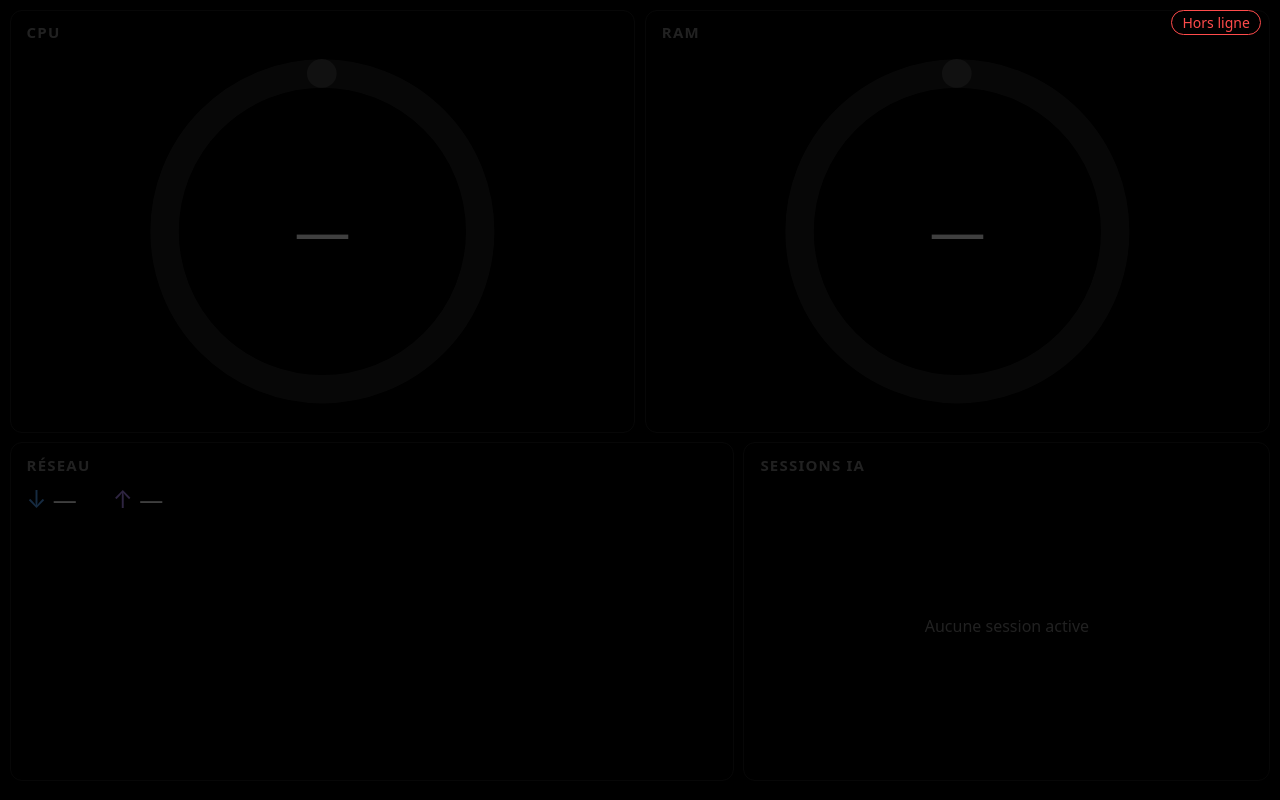
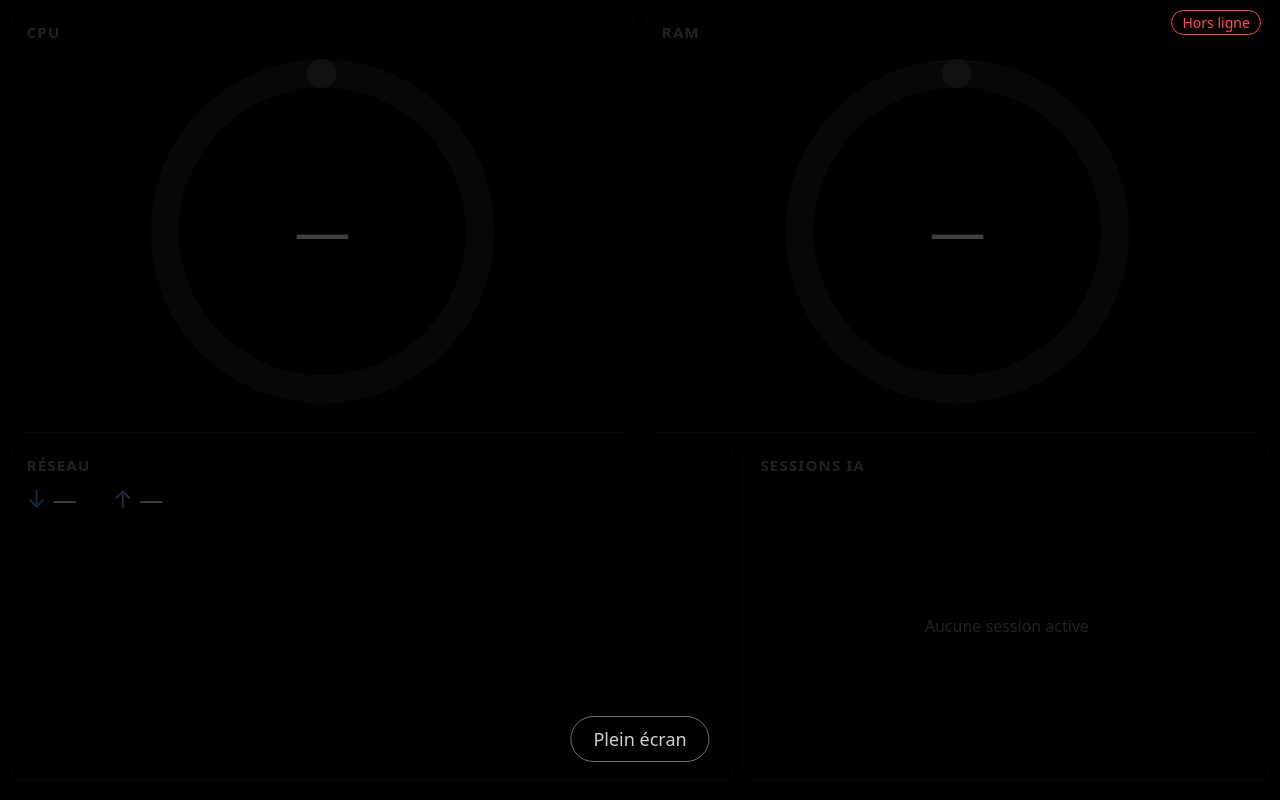
Before and after one commit to IvanK420/phoneMonitor, a website with bundled scripts: page panel/index.html in a window 1280 px wide. Built offline with nearby package versions, Linux system fonts and the light colour scheme; no server answers.

Commit message:
feat(panel): jeton, OLED, plein écran, Wake Lock et manifest PWA (M4)
- jeton : lu dans ?token=, mémorisé, retiré de l'adresse ; envoyé en X-Token ; pastille « Jeton invalide » sur 401
- réglages oled lus sur /api/config et fusionnés avec les défauts
- screen.js : pixel shift (--dx/--dy, transition 2 s), nuit -> atténué, agent injoignable > 5 min -> écran noir avec message décalé, permutation FLIP des jauges (si swap_minutes > 0)
- plein écran au premier toucher (+ verrouillage paysage), encart masqué ensuite (rien de fixe à l'écran)
- Wake Lock réacquis à chaque retour au premier plan ; avis si l'API est absente (http sur le LAN)
- manifest.webmanifest (fullscreen, paysage) et icônes 192/512

```diff
--- a/panel/app.js
+++ b/panel/app.js
@@ -2,8 +2,11 @@
 import { viewModel } from './lib/app-model.js';
 import { Poller } from './lib/poller.js';
 import { Ring } from './lib/ring.js';
+import { mergeOledConfig } from './lib/oled.js';
 import { sessionsModel } from './lib/sessions.js';
+import { resolveToken } from './lib/token.js';
 import { VERSION } from './lib/version.js';
+import { Screen } from './screen.js';
 
 const SPARK_W = 300;
 const SPARK_H = 100;
@@ -105,14 +108,62 @@ function render(stats) {
   renderDisks(vm.disks);
 }
 
-function setOffline(offline) {
-  document.body.classList.toggle('offline', offline);
-  document.getElementById('status').hidden = !offline;
+// Pastille d'état : « hors ligne » (réseau) ou « jeton invalide » (agent joignable, accès refusé).
+const problems = { offline: false, auth: false };
+
+function updateStatus() {
+  const status = document.getElementById('status');
+  document.body.classList.toggle('offline', problems.offline || problems.auth);
+  status.hidden = !problems.offline && !problems.auth;
+  status.textContent = problems.auth ? 'Jeton invalide — ouvrir l’URL affichée par l’agent' : 'Hors ligne';
 }
 
-// Version en info-bulle plutôt qu'à l'écran : rien de fixe qui marque l'OLED.
-document.getElementById('root').title = `PhoneBox Lite v${VERSION}`;
+// Le simple accès à `localStorage` peut lever (cookies bloqués) : stockage vide en repli.
+function safeLocalStorage() {
+  try {
+    return window.localStorage;
+  } catch {
+    return { getItem: () => null, setItem: () => {} };
+  }
+}
 
-new Poller({ url: '/api/stats', onData: render, onStatus: setOffline }).start();
-// Seul le sondage des stats pilote l'indicateur « hors ligne ».
-new Poller({ url: '/api/ai', onData: renderSessions }).start();
+async function loadOledConfig(headers) {
+  try {
+    const response = await fetch('/api/config', { headers, cache: 'no-store' });
+    if (response.ok) return mergeOledConfig((await response.json()).oled);
+  } catch {
+    // agent injoignable au démarrage : réglages par défaut
+  }
+  return mergeOledConfig(undefined);
+}
+
+async function main() {
+  // Version en info-bulle plutôt qu'à l'écran : rien de fixe qui marque l'OLED.
+  document.getElementById('root').title = `PhoneBox Lite v${VERSION}`;
+
+  const { token, cleanUrl } = resolveToken(location.href, safeLocalStorage());
+  if (cleanUrl) history.replaceState(null, '', cleanUrl);
+  const headers = token ? { 'X-Token': token } : {};
+
+  const screenControl = new Screen(document.getElementById('root'), await loadOledConfig(headers));
+  screenControl.start();
+
+  new Poller({
+    url: '/api/stats',
+    headers,
+    onData: render,
+    onStatus: (offline) => {
+      problems.offline = offline;
+      screenControl.setOffline(offline);
+      updateStatus();
+    },
+    onAuthError: (bad) => {
+      problems.auth = bad;
+      updateStatus();
+    },
+  }).start();
+  // Seul le sondage des stats pilote l'indicateur d'état.
+  new Poller({ url: '/api/ai', headers, onData: renderSessions }).start();
+}
+
+main();
--- a/panel/index.html
+++ b/panel/index.html
@@ -4,7 +4,10 @@
     <meta charset="utf-8" />
     <meta name="viewport" content="width=device-width, initial-scale=1, viewport-fit=cover" />
     <meta name="theme-color" content="#000000" />
+    <meta name="mobile-web-app-capable" content="yes" />
     <title>PhoneBox Lite</title>
+    <link rel="manifest" href="manifest.webmanifest" />
+    <link rel="icon" href="icon-192.png" />
     <link rel="stylesheet" href="style.css" />
     <script type="module" src="app.js"></script>
   </head>
@@ -70,5 +73,17 @@
     </main>
 
     <div class="status" id="status" role="status" hidden>Hors ligne</div>
+
+    <!-- Agent injoignable depuis plus de 5 min : écran noir, petit message qui suit le pixel shift -->
+    <p class="sleep" id="sleep">Agent injoignable</p>
+
+    <!-- Le plein écran exige un geste : bouton au premier toucher, masqué ensuite -->
+    <div class="start" id="start">
+      <button class="fullscreen" id="fullscreen" type="button" hidden>Plein écran</button>
+      <p class="wakelock" id="wakelock" hidden>
+        Maintien de l’écran indisponible en http sur le réseau local : activer « Rester activé » dans les options
+        développeur du téléphone (écran allumé pendant la charge).
+      </p>
+    </div>
   </body>
 </html>
--- /dev/null
+++ b/panel/screen.js
@@ -0,0 +1,142 @@
+// Colle navigateur pour l'écran du téléphone : protection OLED, Wake Lock, plein écran.
+// Les décisions (horaires, modes, choix des tuiles) sont dans lib/oled.js, testé avec node --test.
+import { isNight, pickSwap, screenMode, shiftStep, toHHMM } from './lib/oled.js';
+
+const MODE_CHECK_MS = 30_000;
+const INTERACTION_GRACE_MS = 10_000;
+const SWAP_ANIMATION_MS = 600;
+
+export class Screen {
+  #config;
+  #root;
+  #offlineSince = null;
+  #lastTouch = 0;
+  #shiftIndex = 0;
+  #wakeLock = null;
+
+  constructor(root, config) {
+    this.#root = root;
+    this.#config = config;
+  }
+
+  start() {
+    document.documentElement.style.setProperty('--night-brightness', String(this.#config.night_brightness));
+    if (this.#config.pixel_shift) setInterval(() => this.#shift(), this.#config.shift_interval_s * 1000);
+    if (this.#config.swap_minutes > 0) setInterval(() => this.#swapTiles(), this.#config.swap_minutes * 60_000);
+    setInterval(() => this.#applyMode(), MODE_CHECK_MS);
+    this.#applyMode();
+
+    document.addEventListener('pointerdown', () => {
+      this.#lastTouch = Date.now();
+    });
+    this.#setupFullscreen();
+    this.#setupWakeLock();
+  }
+
+  setOffline(offline) {
+    this.#offlineSince = offline ? (this.#offlineSince ?? Date.now()) : null;
+    this.#applyMode();
+  }
+
+  // --- Décalage de pixels : contenu ET message de veille bougent ensemble ---------------
+  #shift() {
+    const [dx, dy] = shiftStep(++this.#shiftIndex);
+    document.documentElement.style.setProperty('--dx', `${dx}px`);
+    document.documentElement.style.setProperty('--dy', `${dy}px`);
+  }
+
+  // --- Nuit (atténué) et agent injoignable > 5 min (écran noir) -------------------------
+  #applyMode() {
+    const { night_start, night_end } = this.#config;
+    const mode = screenMode({
+      night: isNight(toHHMM(new Date()), night_start, night_end),
+      offlineSince: this.#offlineSince,
+      now: Date.now(),
+    });
+    document.body.dataset.mode = mode;
+  }
+
+  // --- Permutation de deux tuiles de même taille, animation FLIP --------------------------
+  #swapTiles() {
+    const tiles = [...document.querySelectorAll('.gauges > .tile:not([hidden])')];
+    const pair = pickSwap(
+      tiles.map((el) => ({ id: el.id, size: 'gauge' })),
+      Math.random,
+      {
+        swapMinutes: this.#config.swap_minutes,
+        alertActive: document.querySelector('[data-level="crit"]') !== null,
+        interacting: Date.now() - this.#lastTouch < INTERACTION_GRACE_MS,
+      },
+    );
+    if (!pair) return;
+
+    const [a, b] = pair.map((id) => document.getElementById(id));
+    const before = new Map([a, b].map((el) => [el, el.getBoundingClientRect()]));
+
+    const marker = document.createElement('span');
+    a.replaceWith(marker);
+    b.replaceWith(a);
+    marker.replaceWith(b);
+
+    for (const el of [a, b]) {
+      const from = before.get(el);
+      const to = el.getBoundingClientRect();
+      el.animate(
+        [{ transform: `translate(${from.left - to.left}px, ${from.top - to.top}px)` }, { transform: 'none' }],
+        { duration: SWAP_ANIMATION_MS, easing: 'ease-in-out' },
+      );
+    }
+  }
+
+  // --- Plein écran : exige un geste de l'utilisateur ---------------------------------------
+  #setupFullscreen() {
+    const start = document.getElementById('start');
+    const button = document.getElementById('fullscreen');
+    const canFullscreen = typeof document.documentElement.requestFullscreen === 'function';
+    const update = () => {
+      button.hidden = !canFullscreen || document.fullscreenElement !== null;
+      // Revenu hors plein écran (geste retour) : on repropose le bouton.
+      if (!document.fullscreenElement && canFullscreen) start.hidden = false;
+    };
+    // Rien de fixe ne doit rester à l'écran (OLED) : l'encart disparaît au premier toucher.
+    document.addEventListener('click', () => {
+      start.hidden = true;
+    });
+    const enter = async () => {
+      if (!canFullscreen || document.fullscreenElement) return;
+      try {
+        await document.documentElement.requestFullscreen({ navigationUI: 'hide' });
+        await screen.orientation?.lock?.('landscape').catch(() => {});
+      } catch {
+        // refusé (navigateur, iframe…) : le panneau reste utilisable
+      }
+    };
+    button.addEventListener('click', enter);
+    document.addEventListener('fullscreenchange', update);
+    update();
+  }
+
+  // --- Wake Lock : réacquis à chaque retour au premier plan (libéré par le navigateur) ----
+  #setupWakeLock() {
+    const status = document.getElementById('wakelock');
+    if (!('wakeLock' in navigator)) {
+      // Contexte non sécurisé (http://<ip-lan>) : API absente. Voir README (« Rester activé »).
+      status.hidden = false;
+      return;
+    }
+    const acquire = async () => {
+      if (document.visibilityState !== 'visible' || this.#wakeLock) return;
+      try {
+        this.#wakeLock = await navigator.wakeLock.request('screen');
+        this.#wakeLock.addEventListener('release', () => {
+          this.#wakeLock = null;
+        });
+      } catch {
+        // batterie faible, onglet masqué… : nouvel essai au prochain retour au premier plan
+      }
+    };
+    document.addEventListener('visibilitychange', acquire);
+    document.addEventListener('pointerdown', acquire);
+    acquire();
+  }
+}
--- a/panel/style.css
+++ b/panel/style.css
@@ -32,6 +32,9 @@ body {
 }
 
 .panel {
+  /* Décalage de pixels (OLED) : --dx / --dy mis à jour par screen.js, transition imperceptible */
+  transform: translate(var(--dx, 0px), var(--dy, 0px));
+  transition: transform 2s ease-in-out, opacity 1s;
   height: 100vh;
   height: 100dvh;
   display: grid;
@@ -39,7 +42,6 @@ body {
   gap: var(--gap);
   padding: var(--gap) calc(var(--gap) + env(safe-area-inset-right)) var(--gap)
     calc(var(--gap) + env(safe-area-inset-left));
-  transition: opacity 0.4s;
 }
 
 .row {
@@ -309,3 +311,68 @@ body.offline .panel {
     flex-direction: column;
   }
 }
+
+/* --- Modes d'écran (OLED) ------------------------------------------------------------ */
+body[data-mode='dim'] .panel {
+  opacity: var(--night-brightness, 0.1);
+}
+
+body[data-mode='black'] .panel,
+body[data-mode='black'] .status {
+  visibility: hidden;
+}
+
+.sleep {
+  display: none;
+  position: fixed;
+  left: 50%;
+  top: 50%;
+  margin: 0;
+  transform: translate(calc(-50% + var(--dx, 0px) * 20), calc(-50% + var(--dy, 0px) * 20));
+  transition: transform 2s ease-in-out;
+  color: #333;
+  font-size: 12px;
+}
+
+body[data-mode='black'] .sleep {
+  display: block;
+}
+
+/* --- Encart de démarrage : plein écran + avis Wake Lock -------------------------------- */
+.start {
+  position: fixed;
+  left: 50%;
+  bottom: calc(var(--gap) * 4);
+  transform: translateX(-50%);
+  display: flex;
+  flex-direction: column;
+  align-items: center;
+  gap: 8px;
+  max-width: min(90vw, 560px);
+  text-align: center;
+}
+
+.start[hidden],
+.fullscreen[hidden],
+.wakelock[hidden] {
+  display: none;
+}
+
+.fullscreen {
+  padding: 10px 22px;
+  border: 1px solid var(--dim);
+  border-radius: 999px;
+  background: #000;
+  color: var(--fg);
+  font: inherit;
+  font-size: clamp(13px, 3vh, 18px);
+}
+
+.wakelock {
+  margin: 0;
+  padding: 6px 12px;
+  border-radius: 8px;
+  background: #111;
+  color: var(--dim);
+  font-size: clamp(10px, 2.2vh, 13px);
+}
```
Also changed, not shown: panel/icon-192.png (added), panel/icon-512.png (added), panel/manifest.webmanifest (added), 1 other file.
